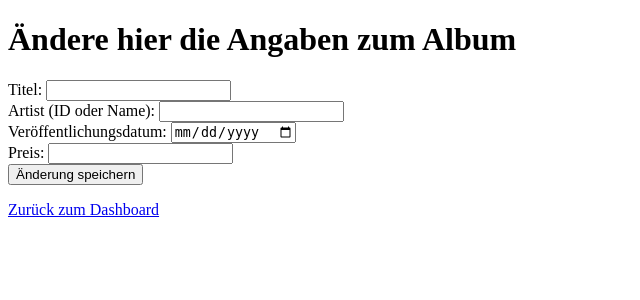
After one commit to JaL11/pywebshop25, a Django app: page /customerService/modify-album/ in a window 1280 px wide. The commit adds this page. Shown: the top 300 px of the page, without its empty margins (0-640 px from the left). Run offline with Django 5.2, Linux system fonts and the light colour scheme; some libraries are stand-ins or nearby versions.

Commit message:
impl of product editing

```diff
--- a/customerService/urls.py
+++ b/customerService/urls.py
@@ -8,6 +8,9 @@ urlpatterns = [
     path('add-artist/', views.addArtist, name='add_artist'),
     path('add-album/', views.addAlbum, name='add_album'),
     path('add-track/', views.addTrack, name='add_track'),
-    path('modify-artist/', views.modify_artist, name='modify_artist'),
+    path('modify-artist/', views.ModifyArtistView.as_view(), name='modify_artist'),
+    path('modify-album/', views.ModifyAlbumView.as_view(), name='modify_album'),
+    path('modify-track/', views.ModifyTrackView.as_view(), name='modify_track'),
+    path("reviews/", views.showReviews, name="reviews")
 
 ]
--- a/customerService/views.py
+++ b/customerService/views.py
@@ -3,6 +3,7 @@ from django.views.generic.base import TemplateView
 from django.utils.decorators import method_decorator
 from django.contrib.auth.decorators import login_required
 from store.models import Track, Album, Artist
+from django.views import View
 from django.shortcuts import redirect
 from datetime import timedelta
 
@@ -19,6 +20,75 @@ class AddProductView(TemplateView):
 
 class ModifyProductView(TemplateView):
     template_name = "customerService/modifyProduct.html"
+
+class ModifyArtistView(View):
+    def get(self, request):
+        return render(request, "customerService/modifyArtist.html")
+
+    def post(self, request):
+        name = request.POST.get("name")
+        genre = request.POST.get("genre")
+        dateOfBirth = request.POST.get("dateOfBirth")
+        country = request.POST.get("country")
+        bio = request.POST.get("bio")
+
+        artist = Artist.objects.first()
+        artist.name = name
+        artist.genre = genre
+        artist.dateOfBirth = dateOfBirth
+        artist.country = country
+        artist.bio = bio
+        artist.save()
+
+        return redirect("customerService")
+
+
+class ModifyAlbumView(View):
+    def get(self, request):
+        return render(request, "customerService/modifyAlbum.html")
+
+    def post(self, request):
+        title = request.POST.get("title")
+        artist_name = request.POST.get("artist")
+        releaseDate = request.POST.get("releaseDate")
+        price = request.POST.get("price")
+
+        album = Album.objects.first()
+        artist = Artist.objects.get(name=artist_name)
+
+        album.title = title
+        album.artist = artist
+        album.releaseDate = releaseDate
+        album.price = price
+        album.save()
+
+        return redirect("customerService")
+
+
+
+
+class ModifyTrackView(View):
+    def get(self, request):
+        return render(request, "customerService/modifyTrack.html")
+
+    def post(self, request):
+        title = request.POST.get("title")
+        album_name = request.POST.get("album")
+        duration_str = request.POST.get("duration")
+
+        track = Track.objects.first()
+
+        album = Album.objects.get(title=album_name)
+
+        h, m, s = map(int, duration_str.split(':'))
+        duration = timedelta(hours=h, minutes=m, seconds=s)
+
+        track.title = title
+        track.album = album
+        track.duration = duration
+        track.save()
+
+        return redirect("customerService")
 
 
 def addArtist(request):
@@ -76,5 +146,7 @@ def addTrack(request):
     return render(request, "csPortal.html")
 
 
-def modify_artist(self):
-    print("do")
+def showReviews(request):
+    if request.method == "GET":
+        return render(request, "customerService/editReviews.html")
+    return render(request, "csPortal.html")
--- a/templates/customerService/addProduct.html
+++ b/templates/customerService/addProduct.html
@@ -18,7 +18,7 @@
     <a href="{% url 'customerService' %}">Zurück zum Dashboard</a>
   </p>
 
-  <!-- Artist Formular -->
+
   <form id="artist-form" method="post" action="{% url 'add_artist' %}" style="display: none;">
     {% csrf_token %}
     <h2>Artist hinzufügen</h2>
@@ -40,7 +40,7 @@
     <button type="submit">Artist speichern</button>
   </form>
 
-  <!-- Album Formular -->
+
   <form id="album-form" method="post" action="{% url 'add_album' %}" style="display: none;">
     {% csrf_token %}
     <h2>Album hinzufügen</h2>
@@ -59,7 +59,7 @@
     <button type="submit">Album speichern</button>
   </form>
 
-  <!-- Track Formular -->
+
   <form id="track-form" method="post" action="{% url 'add_track' %}" style="display: none;">
     {% csrf_token %}
     <h2>Track hinzufügen</h2>
--- a/templates/customerService/csPortal.html
+++ b/templates/customerService/csPortal.html
@@ -13,6 +13,9 @@
   <p>
     <a href="{% url 'modifyProduct' %}">Produkt ändern</a>
   </p>
+  <p>
+    <a href="{% url 'reviews' %}">Bewertungen</a>
+  </p>
   <form method="post" action="{% url 'logout' %}">
     {% csrf_token %}
     <button type="submit">logout</button>
--- /dev/null
+++ b/templates/customerService/modifyAlbum.html
@@ -0,0 +1,30 @@
+{% extends 'base.html' %}
+{% load static %}
+
+{% block title %}
+
+{% endblock %}
+
+{% block content %}
+  <h1>Ändere hier die Angaben zum Album</h1>
+  <form id="album-form" method="post" action="{% url 'modify_album' %}">
+    {% csrf_token %}
+
+    <label for="title">Titel:</label>
+    <input type="text" name="title" required><br>
+
+    <label for="artist">Artist (ID oder Name):</label>
+    <input type="text" name="artist" required><br>
+
+    <label for="releaseDate">Veröffentlichungsdatum:</label>
+    <input type="date" name="releaseDate" required><br>
+
+    <label for="price">Preis:</label>
+    <input type="number" name="price" step="0.01" required><br>
+
+    <button type="submit">Änderung speichern</button>
+  </form>
+  <p>
+    <a href="{% url 'customerService' %}">Zurück zum Dashboard</a>
+  </p>
+{% endblock %}
```
Also changed, not shown: templates/customerService/editReviews.html (added, +13 -0 lines), templates/customerService/modifyArtist.html (added, +32 -0 lines), templates/customerService/modifyTrack.html (added, +27 -0 lines), templates/store/artikel_suche.html (+10 -0 lines).
